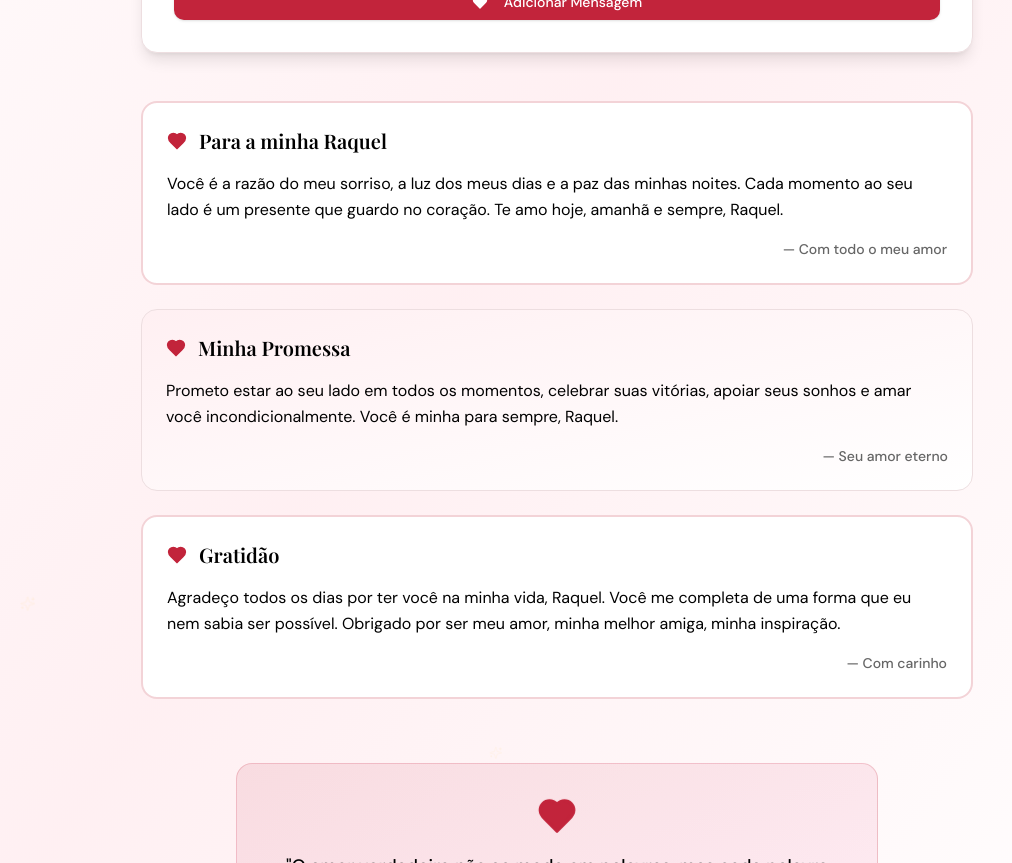
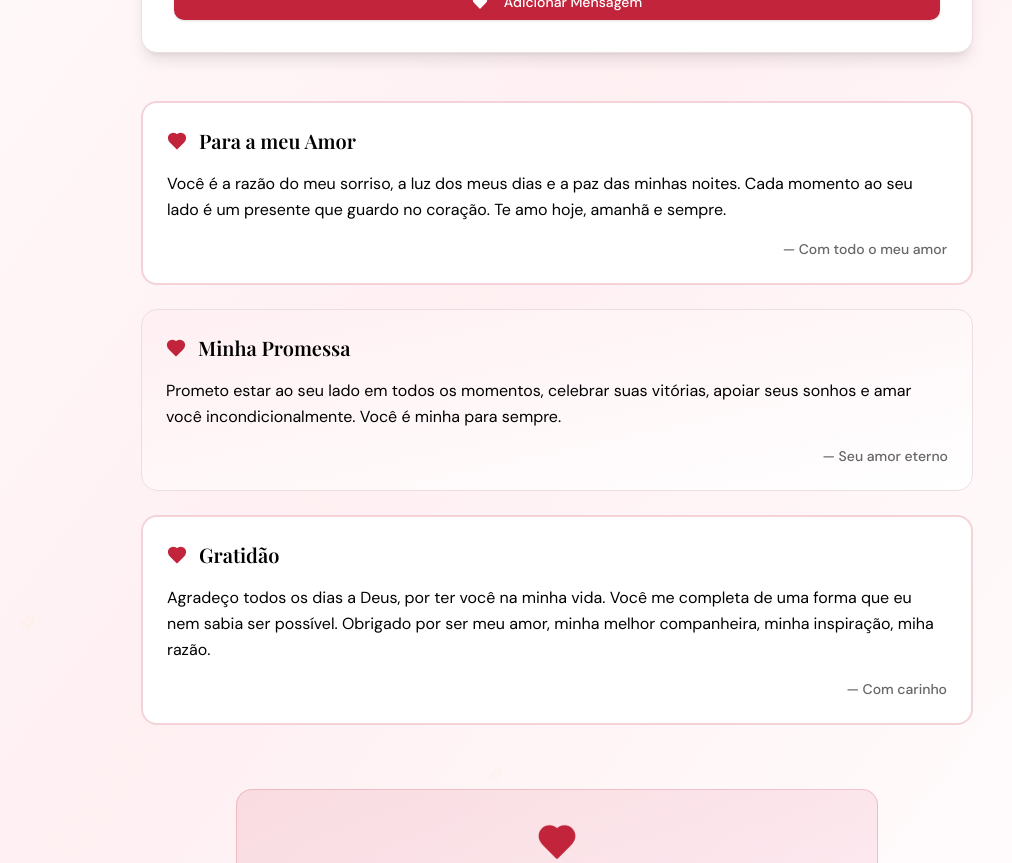
Before and after one commit to ATTXZC/minhavida, a React (Vite) app in the folder web/: page /mensagens in a window 1280 px wide. Shown: the part 760-1623 px from the top of the page, without its empty margins (83-1095 px from the left). Built offline with nearby package versions, Linux system fonts and the light colour scheme.

Commit message:
feat: update message titles and content in MensagensPage
Updated message titles and content for personal reasons

Co-authored-by: Guilherme Melo <105309998+ATTXZC@users.noreply.github.com>

```diff
--- a/web/src/pages/MensagensPage.jsx
+++ b/web/src/pages/MensagensPage.jsx
@@ -19,18 +19,18 @@ function MensagensPage() {
 
   const defaultMessages = [
     {
-      title: 'Para a minha Raquel',
-      message: 'Você é a razão do meu sorriso, a luz dos meus dias e a paz das minhas noites. Cada momento ao seu lado é um presente que guardo no coração. Te amo hoje, amanhã e sempre, Raquel.',
+      title: 'Para a meu Amor',
+      message: 'Você é a razão do meu sorriso, a luz dos meus dias e a paz das minhas noites. Cada momento ao seu lado é um presente que guardo no coração. Te amo hoje, amanhã e sempre.',
       author: 'Com todo o meu amor',
     },
     {
       title: 'Minha Promessa',
-      message: 'Prometo estar ao seu lado em todos os momentos, celebrar suas vitórias, apoiar seus sonhos e amar você incondicionalmente. Você é minha para sempre, Raquel.',
+      message: 'Prometo estar ao seu lado em todos os momentos, celebrar suas vitórias, apoiar seus sonhos e amar você incondicionalmente. Você é minha para sempre.',
       author: 'Seu amor eterno',
     },
     {
       title: 'Gratidão',
-      message: 'Agradeço todos os dias por ter você na minha vida, Raquel. Você me completa de uma forma que eu nem sabia ser possível. Obrigado por ser meu amor, minha melhor amiga, minha inspiração.',
+      message: 'Agradeço todos os dias a Deus, por ter você na minha vida. Você me completa de uma forma que eu nem sabia ser possível. Obrigado por ser meu amor, minha melhor companheira, minha inspiração, miha razão.',
       author: 'Com carinho',
     },
   ];
```
